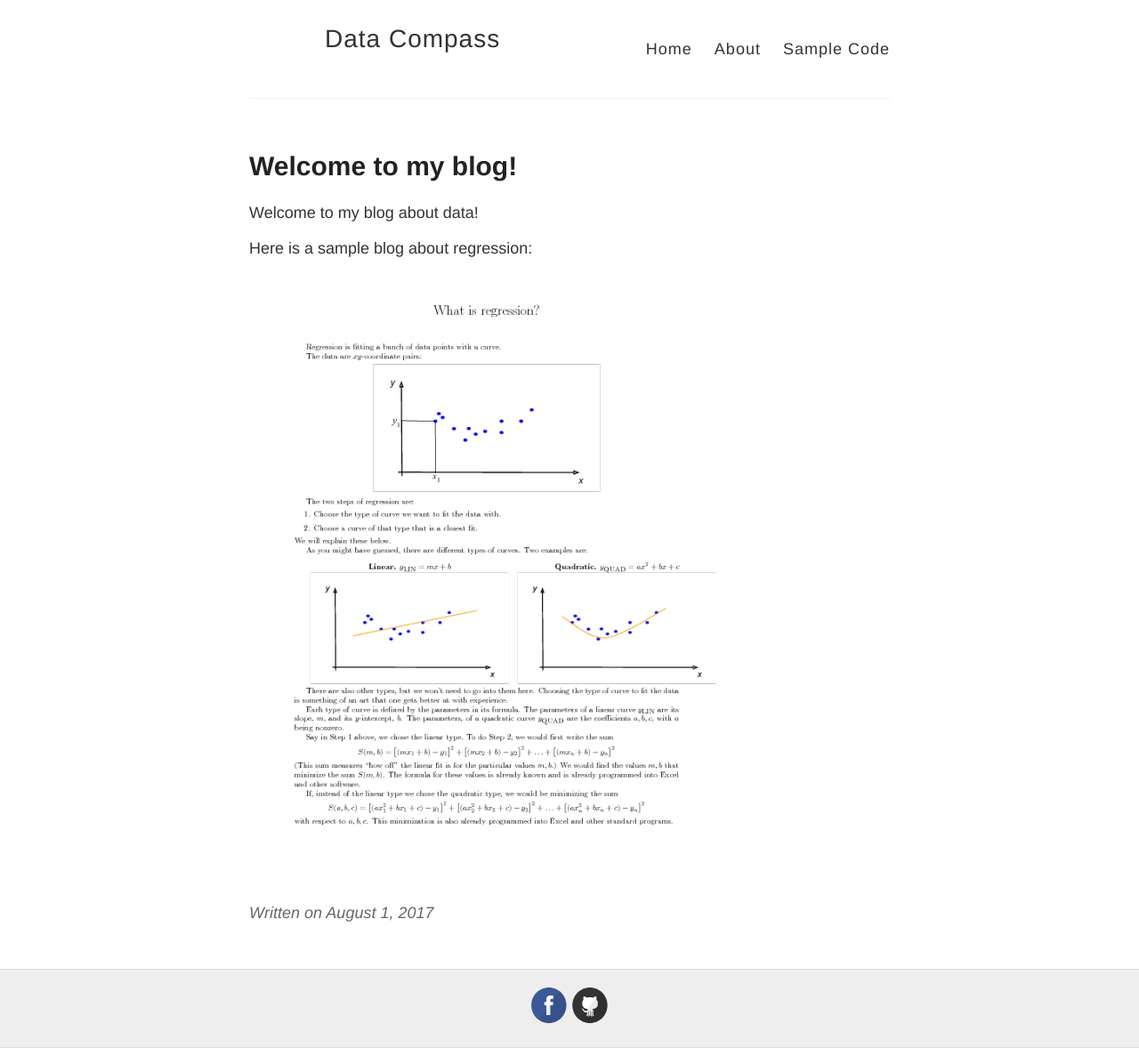
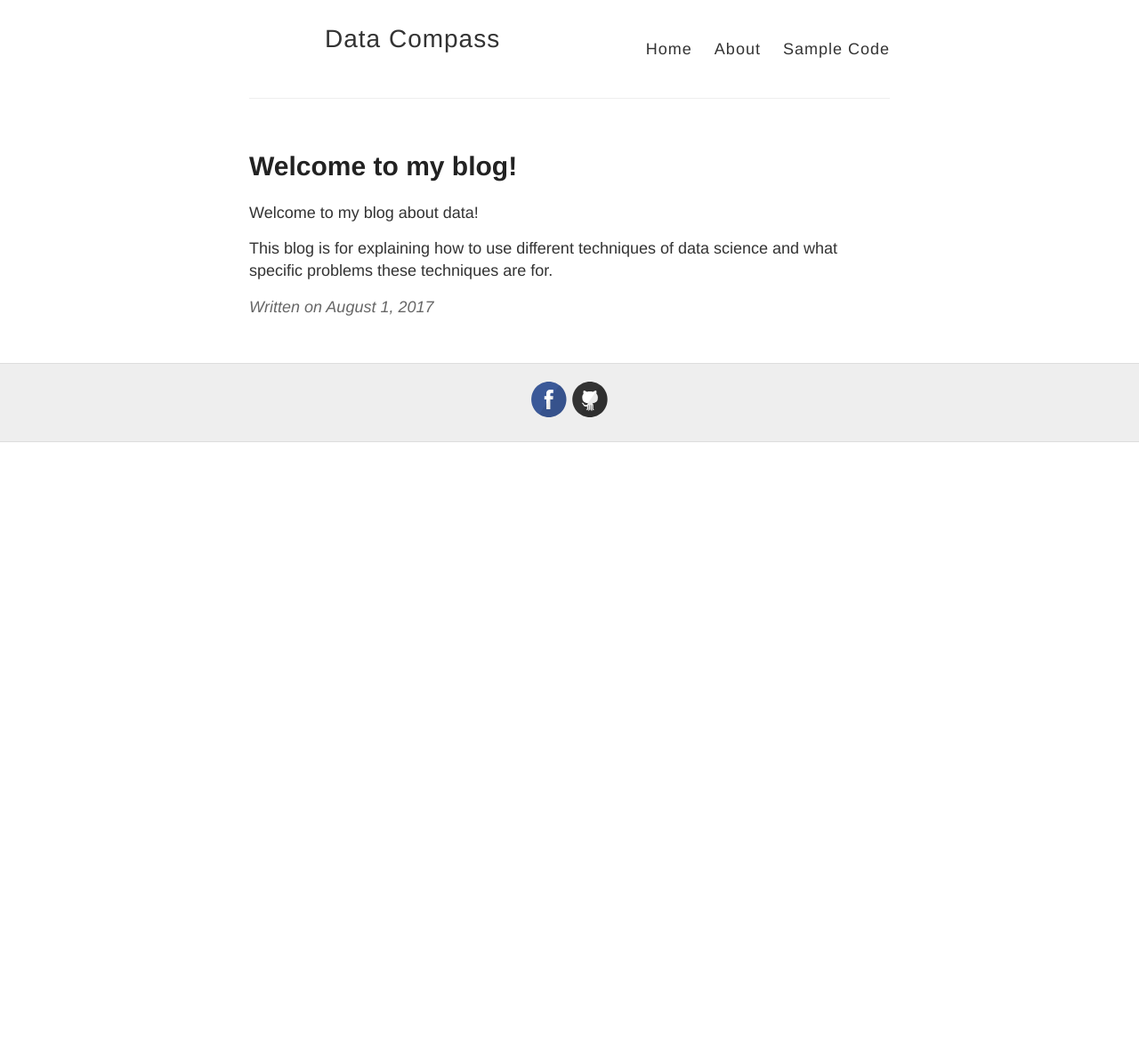
Before and after one commit to datacompass/datacompass.github.io, a Jekyll site: the page built from _posts/2017-8-1-Welcome.md, in a window 1280 px wide. Shown: the whole page at 89% size. Built offline with Jekyll 4.4.1, drawn with Linux system fonts in a browser that asks for light colours; after the commit the page ends 900 px from its top, so only the background shows below that.

Commit message:
Update 2017-8-1-Welcome.md

```diff
--- a/_posts/2017-8-1-Welcome.md
+++ b/_posts/2017-8-1-Welcome.md
@@ -5,5 +5,4 @@ title: Welcome to my blog!
 
 Welcome to my blog about data!
 
-Here is a sample blog about regression:
-![regression](/images/tumblr_ou4js3PTks1uog6aio1_540.png)
+This blog is for explaining how to use different techniques of data science and what specific problems these techniques are for.
```
